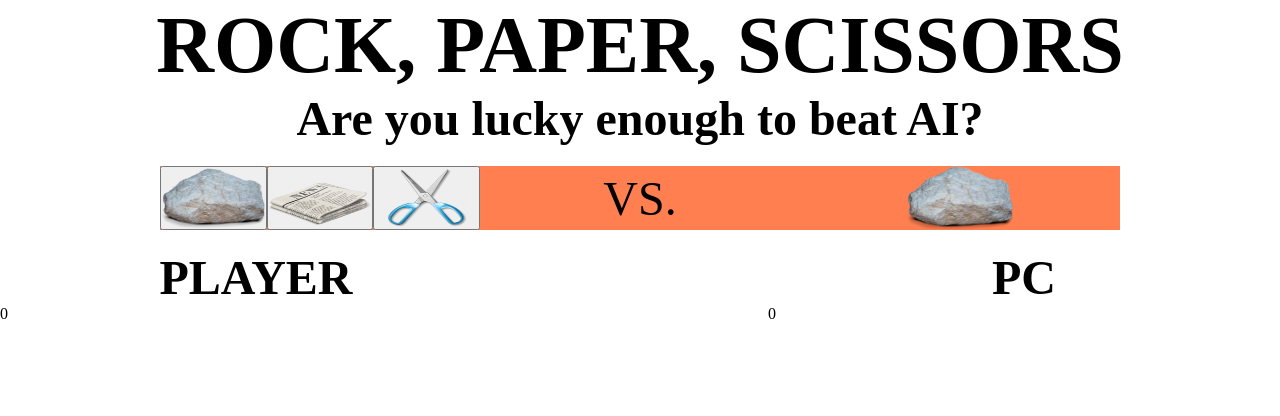
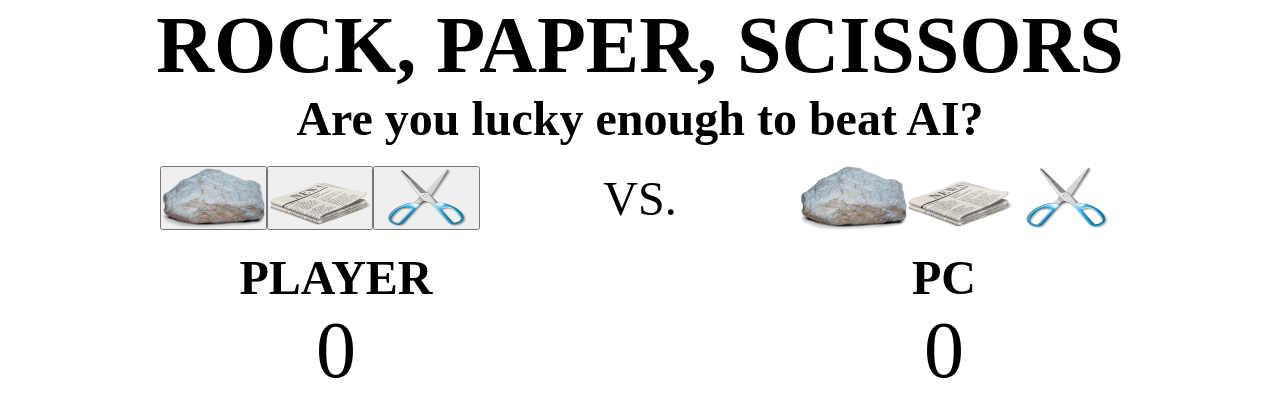
Before and after one commit to sszahinos/Rock_Paper_Scissors, a plain HTML site: page index.html in a window 1280 px wide. Drawn offline with Linux system fonts and the light colour scheme.

Commit message:
index and css updated

```diff
--- a/index.html
+++ b/index.html
@@ -20,7 +20,10 @@
         </div>
         <p>VS.</p>
         <div class="pcGame">
-            <div class="container"><img src="./res/rock.png" alt="rock"/></div>
+            <!--<div class="container"><img id="pcGameImg" src="./res/rock.png" alt="rock"/></div>-->
+            <div class="pcSelection"><img id="pcGameImg" src="./res/rock.png" alt="rock"/></div>
+            <div class="pcSelection"><img id="pcGameImg" src="./res/paper.png" alt="rock"/></div>
+            <div class="pcSelection"><img id="pcGameImg" src="./res/scissors.png" alt="rock"/></div>
         </div>
     </div>
     <div class="result">
--- a/style.css
+++ b/style.css
@@ -34,7 +34,6 @@ h2 {
     max-height: 5vw;
     max-width: 75vw;
     gap: 50px;
-    background-color: coral;
 }
 
 .gameButtons, .pcGame {
@@ -60,7 +59,7 @@ h2 {
     height: 100%;
 }
 
-.butGame img, .container img {
+.butGame img, .pcSelection img {
     width: 100%;
     height: 100%;
 }
@@ -73,6 +72,12 @@ h2 {
     display: flex;
     flex-direction: column;
     align-items: center;
+    width: 75vw;
+}
+
+.result p {
+    text-align: center;
+    font-size: 5rem;
 }
 
 .scorePannel {
```
